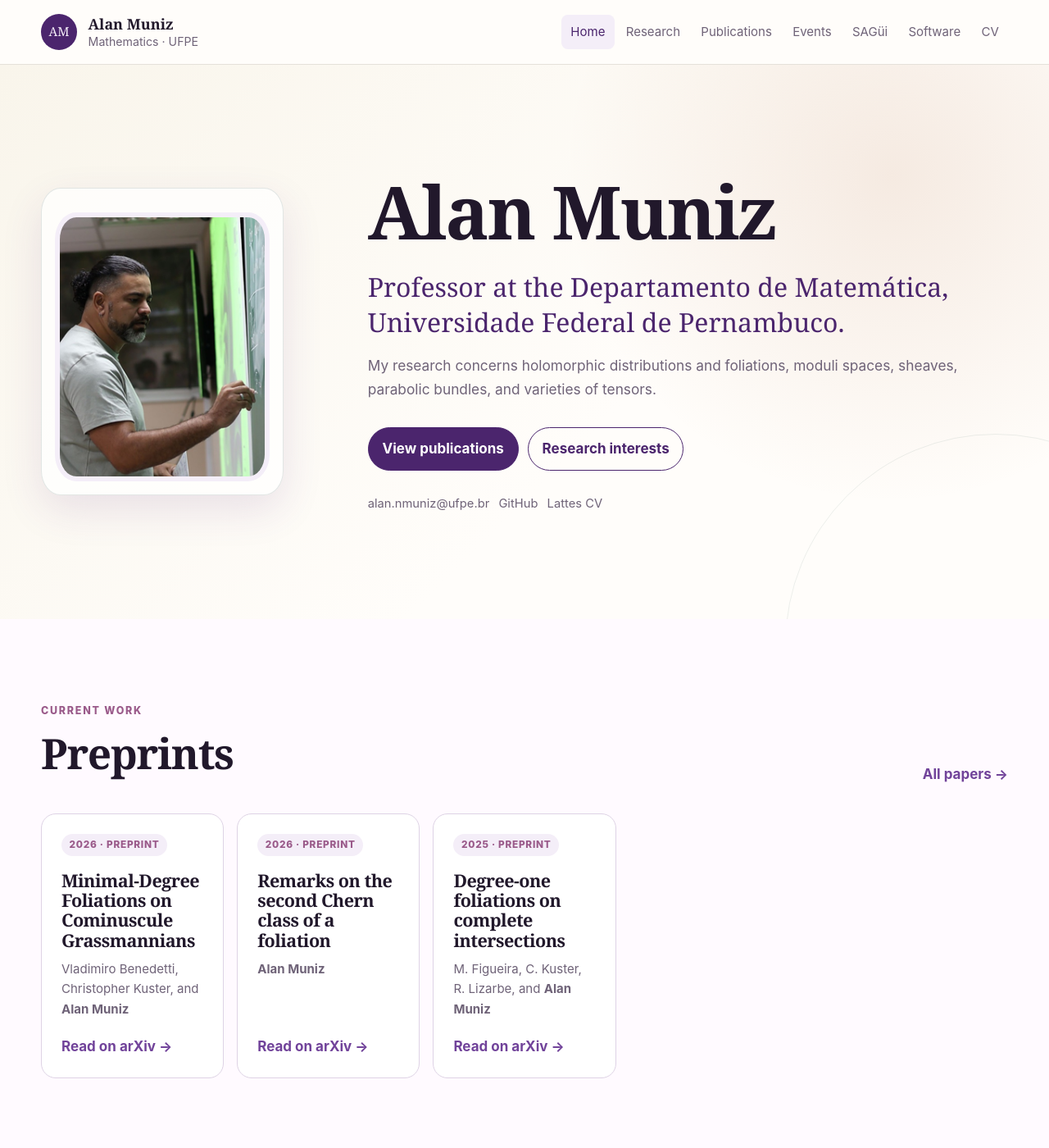
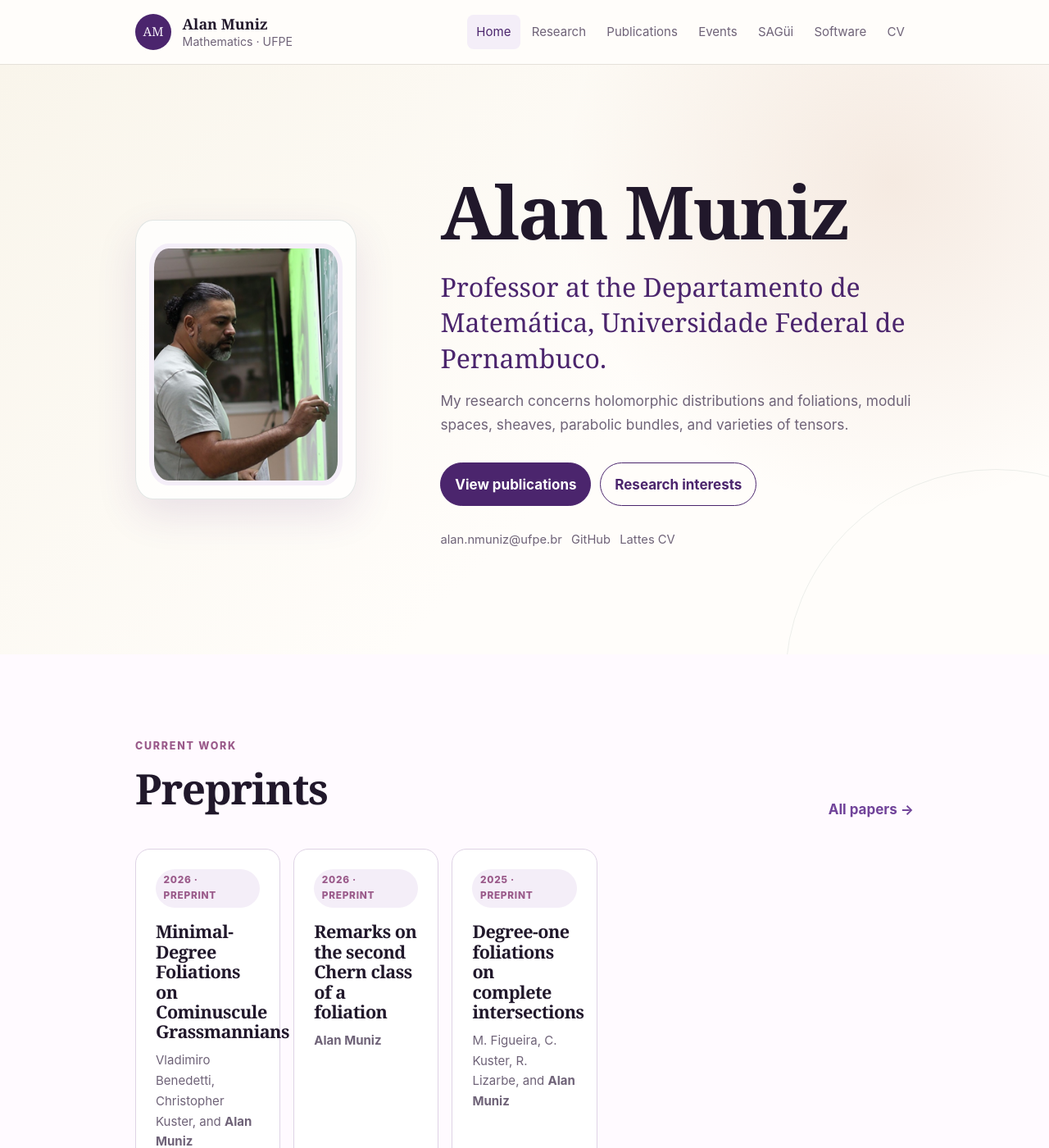
Before and after one commit to alannmuniz/alannmuniz.github.io, a Jekyll site: the page built from index.md, in a window 1280 px wide and 1400 px high. Shown: the whole window at 82% size. Built offline with Jekyll 4.4.1, drawn with Linux system fonts in a browser that asks for light colours.

Commit message:
Update style.css

```diff
--- a/assets/css/style.css
+++ b/assets/css/style.css
@@ -9,8 +9,8 @@
   --accent: #9a5a8a;
   --shadow: 0 18px 50px rgba(91, 42, 134, 0.12);
   --radius: 18px;
-  --shell: 1180px;
-  --narrow: 820px;
+  --shell: 950px;
+  --narrow: 950px;
 }
 
 * { box-sizing: border-box; }
```
